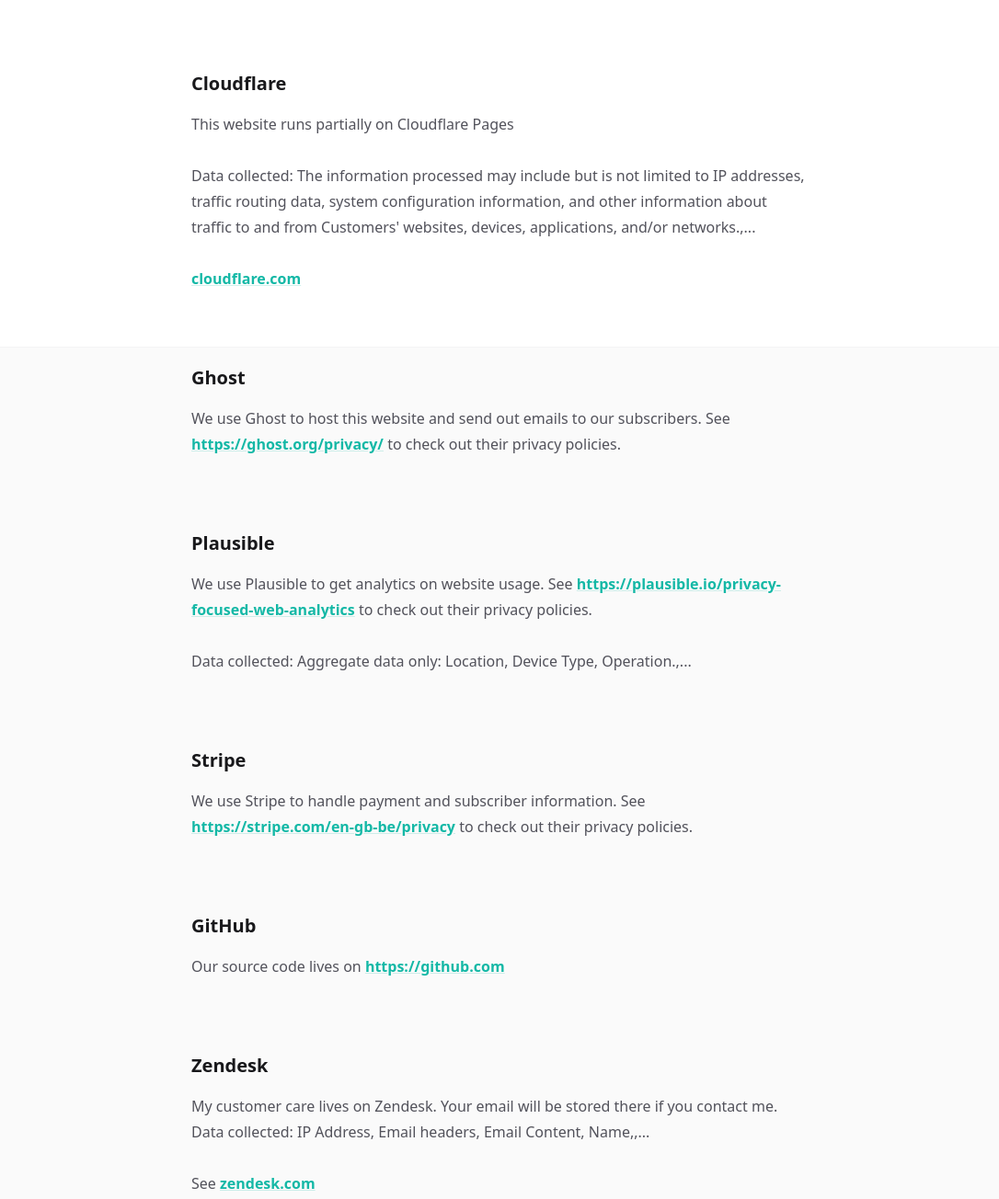
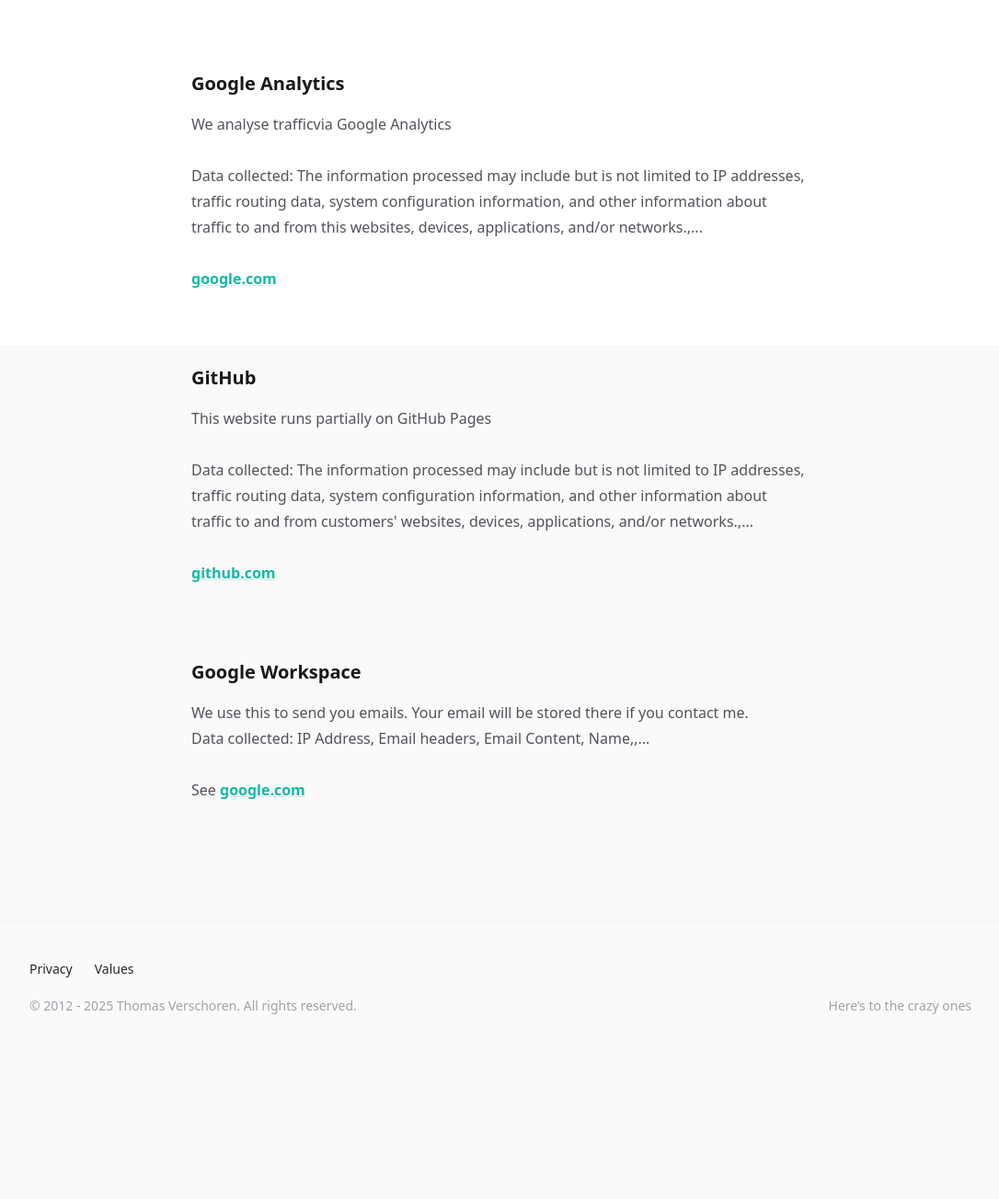
Before and after one commit to verschoren/verschoren, a website: page docs/privacy/index.html in a window 1280 px wide. Shown: the part 423-1727 px from the top of the page at 92% size, without its empty margins (96-1182 px from the left). After the commit the page ends 1593 px from the top, so only its background shows below. Drawn offline with Linux system fonts and the light colour scheme.

Commit message:
Prtavacy and values

```diff
--- a/docs/privacy/index.html
+++ b/docs/privacy/index.html
@@ -30,49 +30,20 @@
                         <header class="flex flex-col"><h1 class="mt-6 text-4xl font-bold tracking-tight text-zinc-800 dark:text-zinc-100 sm:text-5xl">Privacy</h1></header>
                         <div class="mt-8 prose dark:prose-invert">
                           <blockquote>TLDR: Privacy is a human right. I don't share your date with anyone, don't sell it, and I don't use it for anything else than to provide you with a better experience.</blockquote>
-                          <h2>Cloudflare</h2>
-                          <p>This website runs partially on Cloudflare Pages&nbsp;</p>
+                          <h2>Google Analytics</h2>
+                          <p>We analyse trafficvia Google Analytics&nbsp;</p>
                           <p>
-                            Data collected: The information processed may include but is not limited to IP addresses, traffic routing data, system configuration information, and other information about traffic to and from Customers' websites,
+                            Data collected: The information processed may include but is not limited to IP addresses, traffic routing data, system configuration information, and other information about traffic to and from this websites,
                             devices, applications, and/or networks.,...
                           </p>
-                          <p><a href="https://cloudflare.com/?ref=verschoren.com">cloudflare.com</a></p>
-                          <h2>Ghost</h2>
+                          <p><a href="https://google.com/?ref=verschoren.com">google.com</a></p>
+                          <h2>GitHub</h2>
+                          <p>This website runs partially on GitHub Pages&nbsp;</p>
                           <p>
-                            We use Ghost to host this website and send out emails to our subscribers. See
-                            <a href="https://ghost.org/privacy/?ref=internalnote.com">https://ghost.org/privacy/</a>
-                            to check out their privacy policies.
+                            Data collected: The information processed may include but is not limited to IP addresses, traffic routing data, system configuration information, and other information about traffic to and from customers' websites,
+                            devices, applications, and/or networks.,...
                           </p>
-                          <h2>Plausible</h2>
-                          <p>
-                            We use Plausible to get analytics on website usage. See
-                            <a href="https://plausible.io/privacy-focused-web-analytics?ref=internalnote.com">https://plausible.io/privacy-focused-web-analytics</a>
-                            to check out their privacy policies.
-                            <br />
-                            <br />
-                            Data collected: Aggregate data only: Location, Device Type, Operation.,...
-                          </p>
-                          <h2>Stripe</h2>
-                          <p>
-                            We use Stripe to handle payment and subscriber information. See
-                            <a href="https://stripe.com/en-gb-be/privacy?ref=internalnote.com">https://stripe.com/en-gb-be/privacy</a>
-                            to check out their privacy policies.
-                          </p>
-                          <h2>GitHub</h2>
-                          <p>
-                            Our source code lives on
-                            <a href="https://github.com/?ref=verschoren.com">https://github.com</a>
-                          </p>
-                          <h2>Zendesk</h2>
-                          <p>
-                            My customer care lives on Zendesk. Your email will be stored there if you contact me.
-                            <br />
-                            Data collected: IP Address, Email headers, Email Content, Name,,...
-                            <br />
-                            <br />
-                            See
-                            <a href="https://zendesk.com/security?ref=verschoren.com">zendesk.com</a>
-                          </p>
+                          <p><a href="https://github.com/?ref=verschoren.com">github.com</a></p>
                           <h2>Google Workspace</h2>
                           <p>
                             We use this to send you emails. Your email will be stored there if you contact me.
```
Also changed, not shown: docs/values/index.html (+0 -7 lines).
